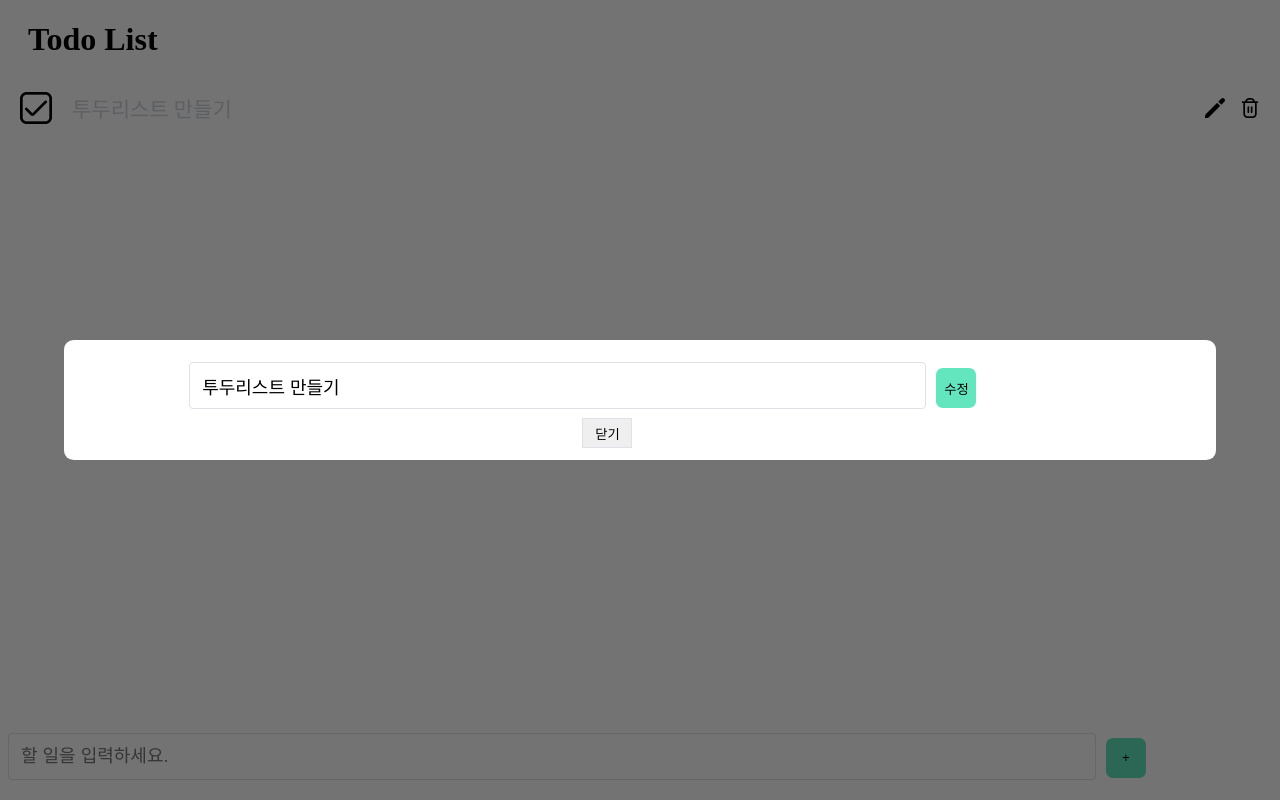
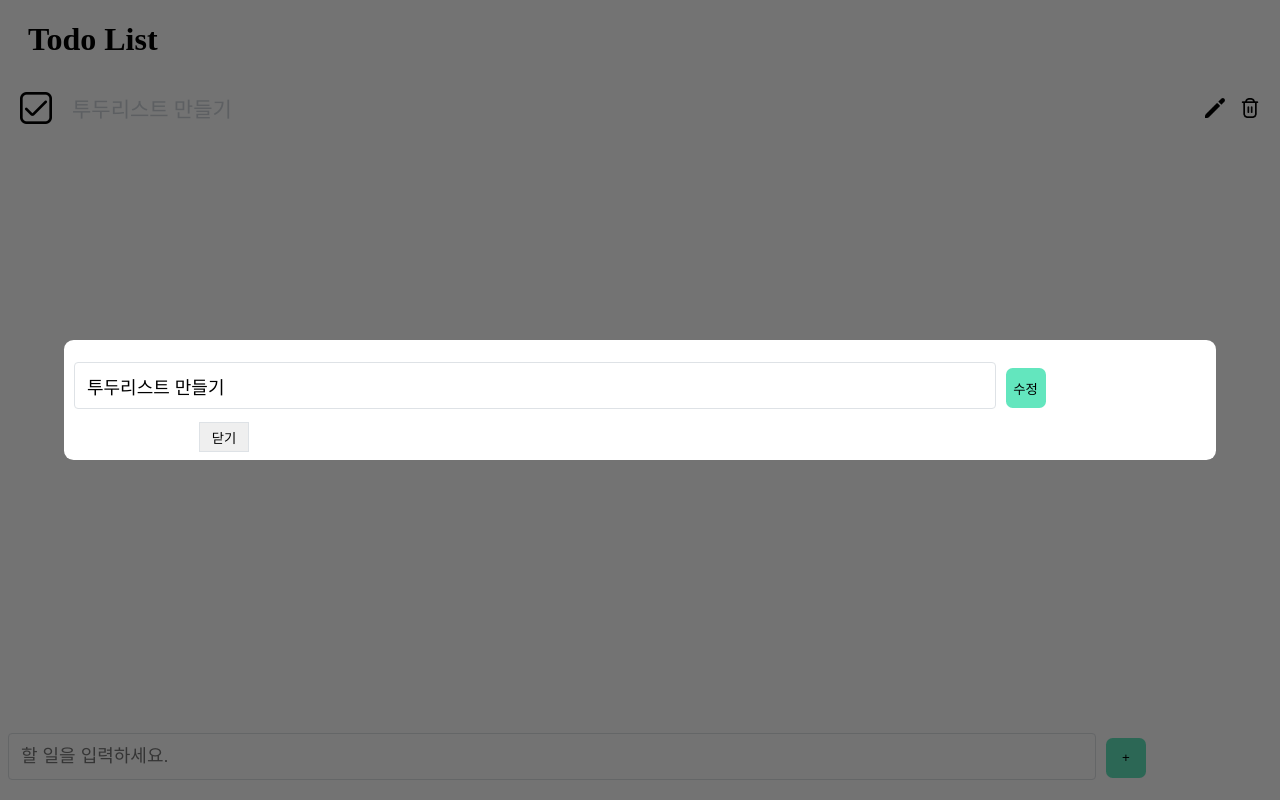
Before and after one commit to HanulK/todo_list, a React (Create React App) app: page / in a window 1280 px wide. Both pictures are taken after a click on the element 1215 px from the left and 107 px from the top of the page. Built offline with nearby package versions, Linux system fonts and the light colour scheme.

Commit message:
수정창 버튼 css 수정

```diff
--- a/src/App.css
+++ b/src/App.css
@@ -98,8 +98,8 @@
 .edit_area{
     position: relative;
     top: 10%;
-    left: 10%;
-    width: 80%;
+    left: 0%;
+    width: 200%;
     height: 50%;
 }
 
@@ -115,9 +115,9 @@
 }
 
 .close_popup {
-    position: relative;
-    top: 65%;
-    left: -35%;
+    position: absolute;
+    bottom: 8px;
+    left: 135px;
     height: 30px;
     width: 50px;
     border: 1px solid #dee2e6;
```
